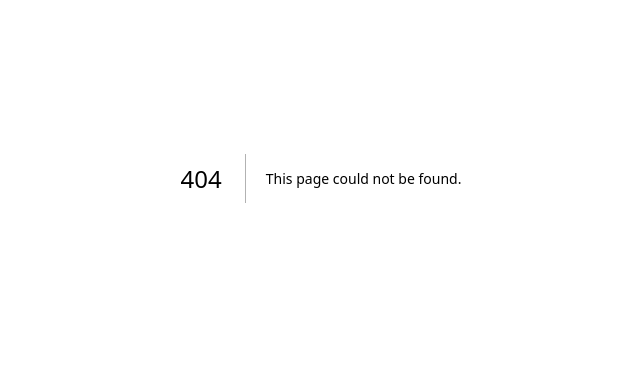
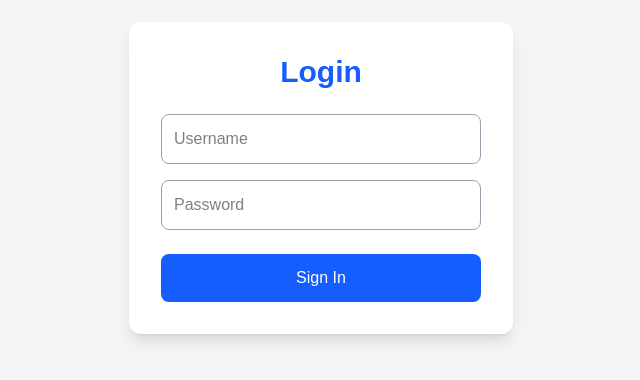
Before and after one commit to jesnaa384-droid/fastapi-order-management-system, a Next.js app in the folder frontend/: page /login in a window 1280 px wide. Before the commit this address had no page. Shown: the part 222-602 px from the top of the page, without its empty margins (319-959 px from the left). Built offline with nearby package versions, Linux system fonts and the light colour scheme.

Commit message:
Added JWT login page

```diff
--- /dev/null
+++ b/frontend/app/login/page.js
@@ -0,0 +1,61 @@
+"use client";
+
+import { useState } from "react";
+import { useRouter } from "next/navigation";
+
+export default function Login() {
+  const [username, setUsername] = useState("");
+  const [password, setPassword] = useState("");
+  const router = useRouter();
+
+  const login = async () => {
+    const res = await fetch(
+      `http://127.0.0.1:8000/login?username=${username}&password=${password}`,
+      {
+        method: "POST",
+      }
+    );
+
+    if (res.ok) {
+      const data = await res.json();
+      localStorage.setItem("token", data.access_token);
+      router.push("/");
+    } else {
+      alert("Invalid username or password");
+    }
+  };
+
+  return (
+  <div className="min-h-screen flex items-center justify-center bg-gray-100">
+    <div className="bg-white p-8 rounded-xl shadow-lg w-96">
+      <h1 className="text-3xl font-bold text-center text-blue-600 mb-6">
+        Login
+      </h1>
+
+
+    <input
+      type="text"
+      placeholder="Username"
+      value={username}
+      onChange={(e) => setUsername(e.target.value)}
+      className="w-full border border-gray-400 rounded-lg p-3 mb-4 text-black bg-white"
+     />
+
+    <input
+      type="password"
+      placeholder="Password"
+      value={password}
+      onChange={(e) => setPassword(e.target.value)}
+      className="w-full border border-gray-400 rounded-lg p-3 mb-6 text-black bg-white"
+     />
+
+      <button
+        onClick={login}
+        className="w-full bg-blue-600 text-white p-3 rounded-lg hover:bg-blue-700"
+      >
+        Sign In
+      </button>
+    </div>
+  </div>
+);
+}
--- a/frontend/app/page.js
+++ b/frontend/app/page.js
@@ -1,6 +1,7 @@
 "use client";
 
 import { useState, useEffect, useRef } from "react";
+import { useRouter } from "next/navigation";
 
 export default function Home() {
   const [orders, setOrders] = useState([]);
@@ -10,13 +11,20 @@ export default function Home() {
   const [filterStatus, setFilterStatus] = useState("All");
 
   const socket = useRef(null);
+  const router = useRouter();
 
   const fetchOrders = async () => {
     const res = await fetch("http://127.0.0.1:8000/orders");
     const data = await res.json();
     setOrders(data);
   };
+useEffect(() => {
+  const token = localStorage.getItem("token");
 
+  if (!token) {
+    router.push("/login");
+  }
+}, [router]);
   useEffect(() => {
     fetchOrders();
 
```
